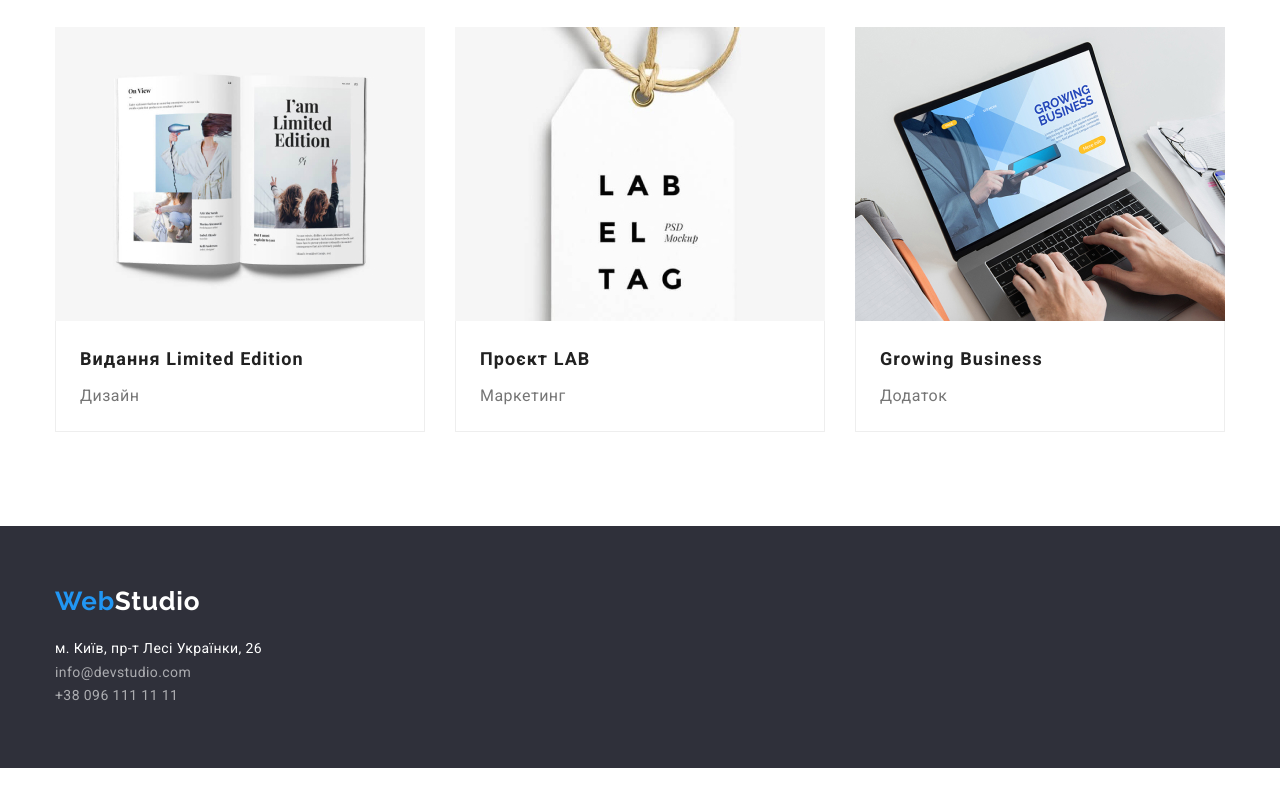
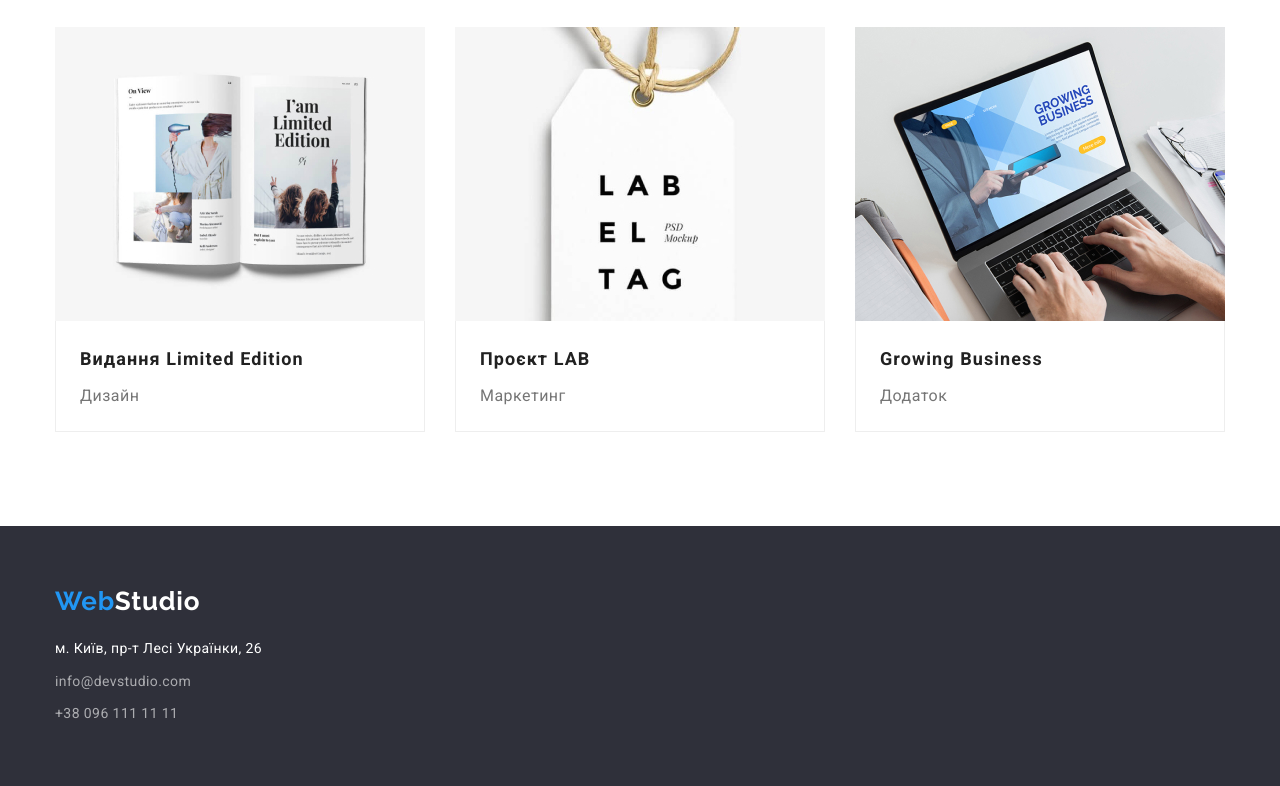
Before and after one commit to Sforka/goit-markup-hw-03, a plain HTML site: page portfolio.html in a window 1280 px wide. Shown: the part 1106-1892 px from the top of the page. Drawn offline with nearby package versions, Linux system fonts and the light colour scheme.

Commit message:
Update portfolio.html

```diff
--- a/portfolio.html
+++ b/portfolio.html
@@ -206,7 +206,7 @@
         <div class="container address-container">
           <p class="logo-footer"><span class="logo-text">Web</span>Studio</p>
           <ul class="address-list list">
-            <li>
+            <li class="address-item">
               <a
                 class="address-map link"
                 href="https://goo.gl/maps/9BAexuXsB6jjKLk17"
@@ -215,12 +215,12 @@
                 >м. Київ, пр-т Лесі Українки, 26</a
               >
             </li>
-            <li>
+            <li class="address-item">
               <a class="address-mail link" href="mailto:info@devstudio.com"
                 >info@devstudio.com</a
               >
             </li>
-            <li>
+            <li class="address-item">
               <a class="address-tel link" href="tel:+380961111111"
                 >+38 096 111 11 11</a
               >
```
